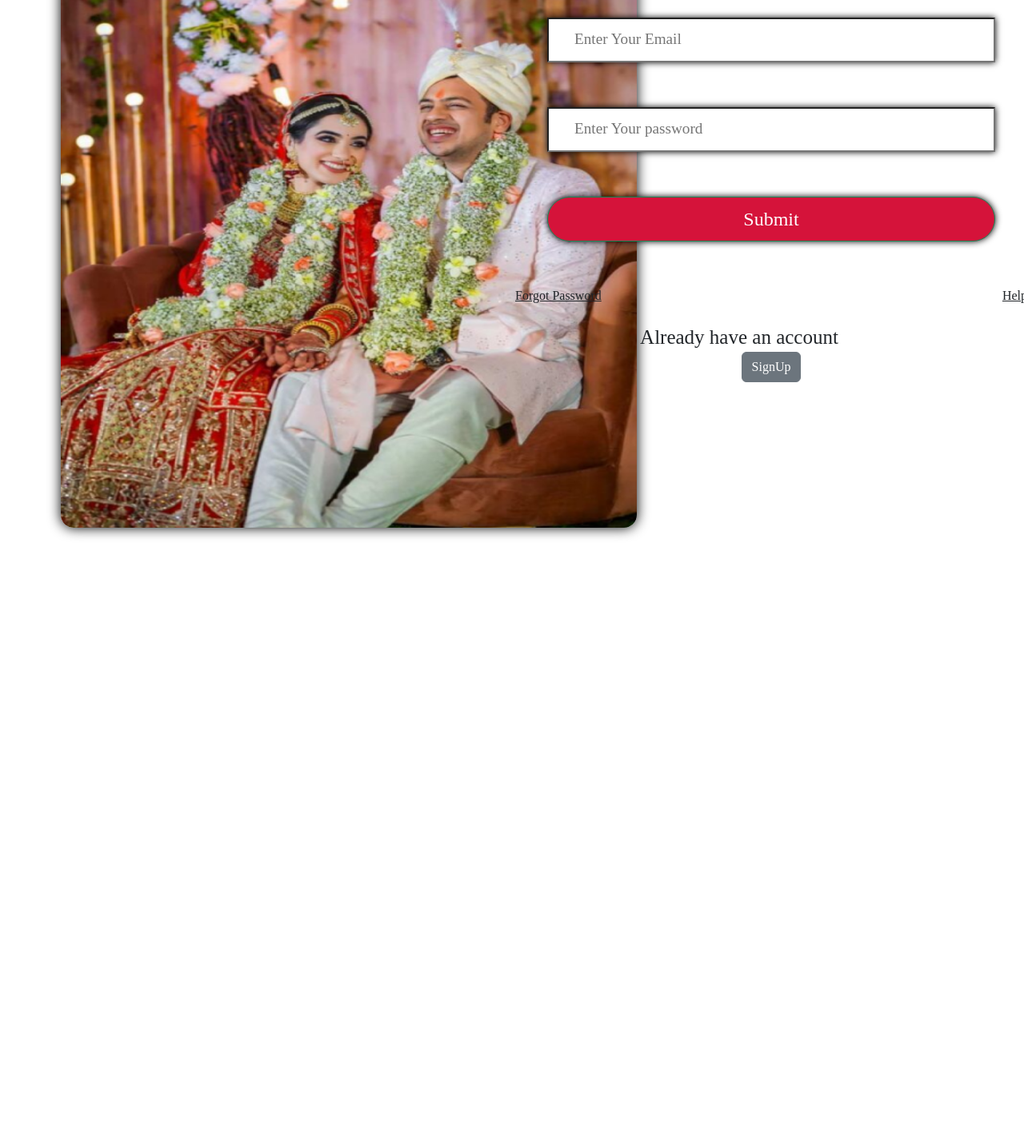
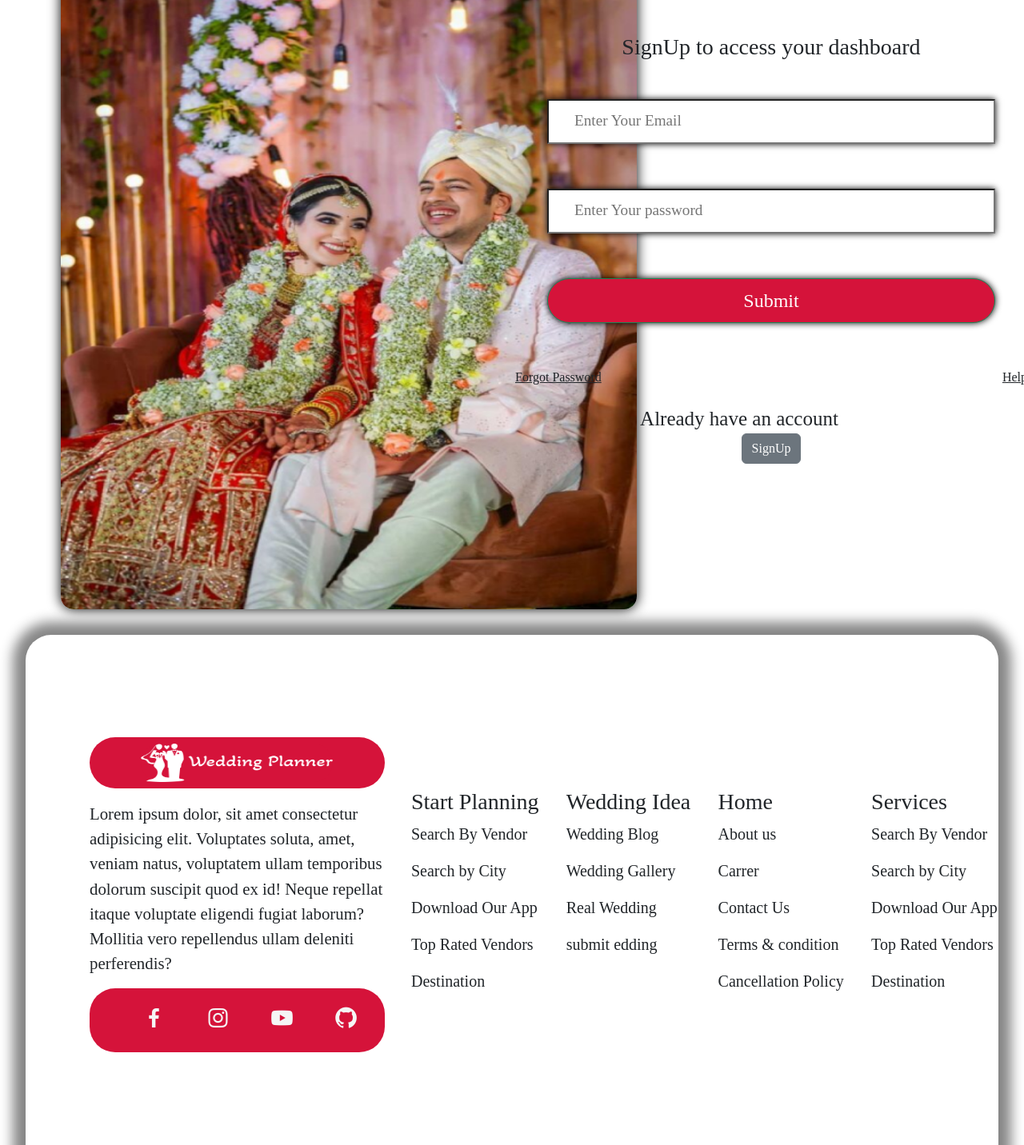
Before and after one commit to wedding-planner-05/wedding_planner, a React (Vite) app in the folder wedding-management/: page / in a window 1280 px wide. Shown: the part 220-1652 px from the top of the page at 80% size. Before the commit the page ends 1008 px from the top, so only its background shows below. Built offline with nearby package versions, Linux system fonts and the light colour scheme.

Commit message:
VendoreSignUP

```diff
--- a/wedding-management/package.json
+++ b/wedding-management/package.json
@@ -10,10 +10,12 @@
     "preview": "vite preview"
   },
   "dependencies": {
+    "axios": "^1.6.8",
     "react": "^18.2.0",
     "react-dom": "^18.2.0",
     "react-icons": "^5.0.1",
-    "react-router-dom": "^6.22.3"
+    "react-router-dom": "^6.22.3",
+    "react-toastify": "^10.0.5"
   },
   "devDependencies": {
     "@types/react": "^18.2.66",
--- a/wedding-management/src/Components/Footer.css
+++ b/wedding-management/src/Components/Footer.css
@@ -1,6 +1,6 @@
 .footerBox {
-    height: 30rem;
-    width: 100%;
+    min-height: 40rem;
+    min-width: 100%;
     border-radius: 2rem 2rem 0rem 0rem;
     box-shadow: 0rem 0rem 1rem 1rem hwb(0 100% 91%);
     margin-top: 2rem;
@@ -9,6 +9,18 @@
     justify-content: space-around;
 
 }
+
+@media screen and (max-width: 360px) {
+    .footerBox {
+        box-shadow: none;
+    }
+}
+
+/* .boxborder{
+    width: 100%;
+    height: 1rem;
+    background-color: #d5133a;
+} */
 
 .footerBox ul li {
     list-style: none;
@@ -62,13 +74,14 @@
     width: 15rem;
 }
 
-.contentBox{
+.contentBox {
     display: flex;
     flex-direction: column;
     row-gap: 1rem;
     margin-top: -14rem;
     margin-left: 5rem;
 }
+
 .contentBox div:nth-child(1) {
     background: rgb(213, 19, 58);
     display: flex;
@@ -76,12 +89,14 @@
     justify-content: center;
     border-radius: 2rem;
 }
-.contentBox div:nth-child(2){
+
+.contentBox div:nth-child(2) {
 
     font-size: 1.3rem;
     text-align: start;
 }
-.contentBox div:nth-child(3) ul{
+
+.contentBox div:nth-child(3) ul {
 
     display: flex;
     background: #d5133a;
@@ -90,11 +105,13 @@
     align-items: center;
     column-gap: 3rem;
 }
-.contentBox div:nth-child(3) ul li{
+
+.contentBox div:nth-child(3) ul li {
     color: whitesmoke;
     font-size: 2rem;
     margin-top: 1rem;
 }
-.sizeback{
+
+.sizeback {
     height: 10rem;
 }
--- a/wedding-management/src/Components/Footer.jsx
+++ b/wedding-management/src/Components/Footer.jsx
@@ -1,4 +1,5 @@
 import React from 'react';
+import Navbar from './Navbar';
 
 function Footer() {
 
@@ -17,6 +18,7 @@ function Footer() {
 
 
     return (
+
         <>
             <div className='footerBox'>
 
--- a/wedding-management/src/SignupVendor/SignupVendor.jsx
+++ b/wedding-management/src/SignupVendor/SignupVendor.jsx
@@ -1,117 +1,68 @@
-// import React, { useRef } from 'react';
-// import Navbar from '../Components/Navbar';
-// import "./SignupVendor.css";
-// import Footer from '../Components/Footer';
+import React, { useState } from 'react';
+import axios from 'axios';
+import Navbar from '../Components/Navbar';
+import Footer from '../Components/Footer';
+import './SignupVendor.css';
+import { ToastContainer, toast } from 'react-toastify';
+import 'react-toastify/dist/ReactToastify.css';
+import { IoIosContact } from "react-icons/io";
+function SignupVendor() {
+    const [email, setEmail] = useState("");
+    const [password, setPassword] = useState("");
 
-
-// function SignupVendor() {
-//     // Creating refs for input fields
-//     const nameRef = useRef();
-//     const emailRef = useRef();
-//     const messageRef = useRef();
-
-//     // Function to handle form submission
-//     const handleSubmit = (event) => {
-//         event.preventDefault();
-
-//         // Accessing input values using refs
-//         const name = nameRef.current.value;
-//         const email = emailRef.current.value;
-//         const message = messageRef.current.value;
-
-//         // Do something with the form data, e.g., send it to a server
-//         console.log("Name:", name);
-//         console.log("Email:", email);
-//         console.log("Message:", message);
-
-//         // Reset the form fields
-//         nameRef.current.value = '';
-//         emailRef.current.value = '';
-//         messageRef.current.value = '';
-//     };
-
-//     return (
-//         <>
-//             {/* <Navbar /> */}
-//             <div className='container-fluid boxcontainer d-flex justify-content-around mt-5 row-md'>
-//                 <div className='boxFirst'><img src="/images/Rectangle 12.png"alt=""  className='imagesize'/></div>
-//                 <div className='boxFirst borders col-md-4'>
-//                     <form action="" className='d-flex flex-column forms col-md-12' onSubmit={handleSubmit}>
-//                         <h3>SignUp to access your dashboard</h3>
-//                         <input type="email" placeholder='Enter Your Email' className='inputPlace p-3' />
-//                         <input type="password" placeholder='Enter Your password' className='inputPlace p-3' />
-//                         <button type='submit'>Submit</button>
-//                         <div className='d-flex forgetmail'><span>ForgotPassword</span><span>Help</span></div>
-//                     </form>
-//                     <div className='signUP'><span>alreay have an account</span> <button className='buttonss'>signUP</button></div>
-//                 </div>
-//             </div>
-//             {/* <Footer/> */}
-
-
-//         </>
-//     )
-// }
-
-// export default SignupVendor;
-
-
-import React, { useRef } from 'react';
-import Navbar from '../Components/Navbar';
-import "./SignupVendor.css";
-import Footer from '../Components/Footer';
-
-function SignupVendor() {
-    // Creating refs for input fields
-    const nameRef = useRef();
-    const emailRef = useRef();
-    const messageRef = useRef();
-
-    // Function to handle form submission
     const handleSubmit = (event) => {
         event.preventDefault();
 
-        // Accessing input values using refs
-        const name = nameRef.current.value;
-        const email = emailRef.current.value;
-        const message = messageRef.current.value;
-
-        // Do something with the form data, e.g., send it to a server
-        console.log("Name:", name);
-        console.log("Email:", email);
-        console.log("Message:", message);
-
-        // Reset the form fields
-        nameRef.current.value = '';
-        emailRef.current.value = '';
-        messageRef.current.value = '';
+        axios.post("http://localhost:8080/CaterLogin/signup", { email, password })
+            .then(result => {
+                console.log(result);
+                console.log("success");
+                toast.success("Success Notification")
+            })
+            .catch(err => {
+                console.log(err);
+                console.log("this is error");
+            });
     };
 
     return (
         <>
-            {/* <Navbar /> */}
+            <Navbar />
+            <ToastContainer />
+
             <div className='container-fluid boxcontainer d-flex justify-content-around mt-5 row-md'>
-                <div className='boxFirst col-lg-6 col-md-12'><img src="/images/Rectangle 12.png" alt="" className='imagesize' /></div>
+                <div className='boxFirst col-lg-6 col-md-12'>
+                    <img src="/images/Rectangle 12.png" alt="" className='imagesize' />
+                </div>
                 <div className='boxFirst borders col-lg-6 col-md-12'>
-                    <form action="" className='d-flex flex-column forms' onSubmit={handleSubmit}>
+                    <form className='d-flex flex-column forms' onSubmit={handleSubmit}>
                         <h3>SignUp to access your dashboard</h3>
-                        <input type="email" placeholder='Enter Your Email' className='inputPlace p-3 mb-3' />
-                        <input type="password" placeholder='Enter Your password' className='inputPlace p-3 mb-3' />
+
+                        <label htmlFor="">
+
+                            <input type="email" placeholder='Enter Your Email' className='inputPlace p-3 mb-3' onChange={e => setEmail(e.target.value)} />
+                        </label>
+
+
+                        <input type="password" placeholder='Enter Your password' className='inputPlace p-3 mb-3' onChange={e => setPassword(e.target.value)} />
                         <button type='submit' className="btn btn-success btn-block">Submit</button>
                         <div className='d-flex justify-content-between mt-3 forgot'>
                             <span>Forgot Password</span>
                             <span>Help</span>
                         </div>
+
+
                     </form>
                     <div className='signUP text-center mt-3'>
                         <span>Already have an account</span>
                         <button className='btn btn-secondary ml-2'>SignUp</button>
                     </div>
                 </div>
+                <Footer/>
             </div>
-            {/* <Footer/> */}
+
         </>
-    )
+    );
 }
 
 export default SignupVendor;
```
Also changed, not shown: 1 other file (tests, documents, lock files or other folders).
